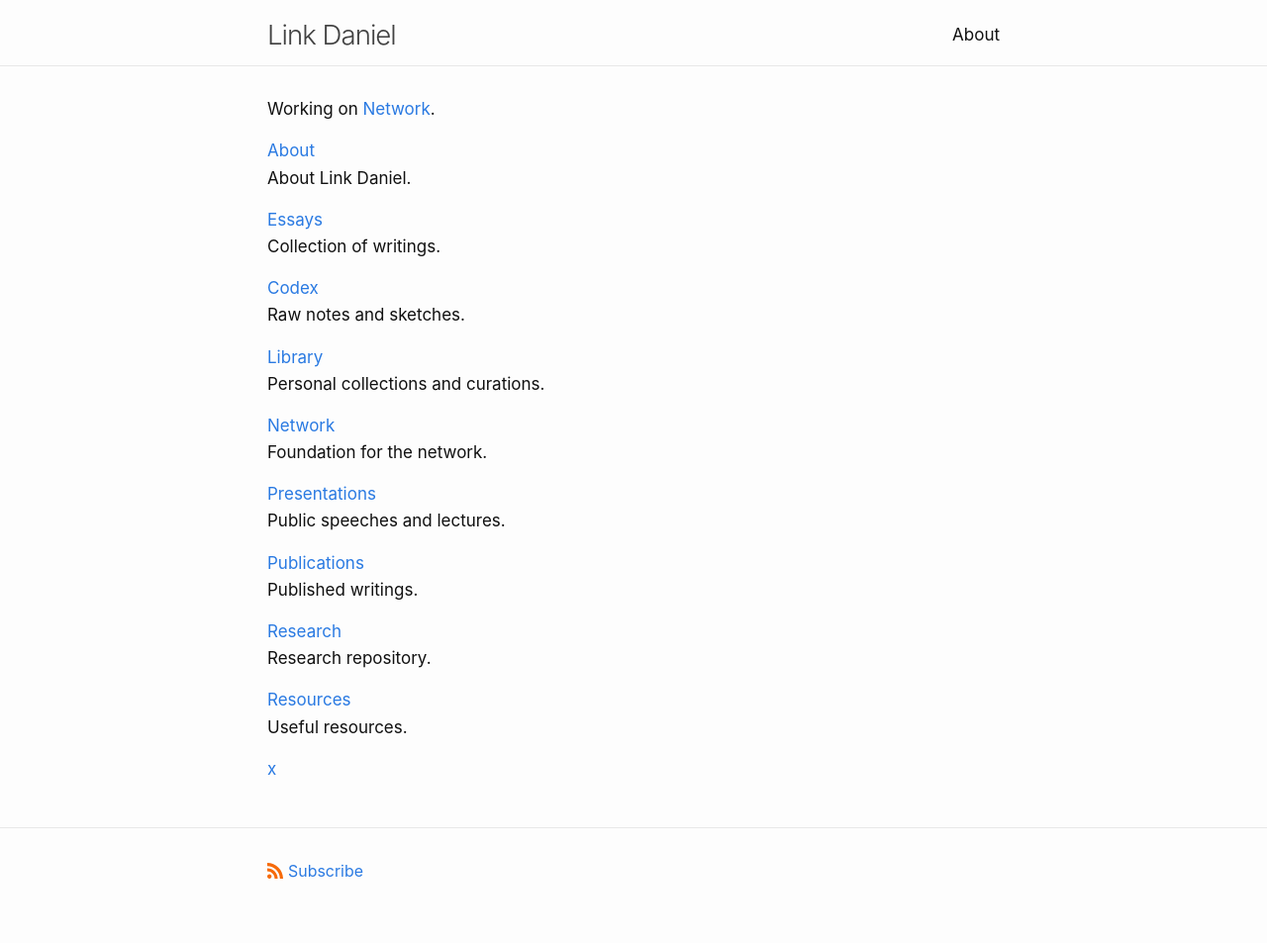
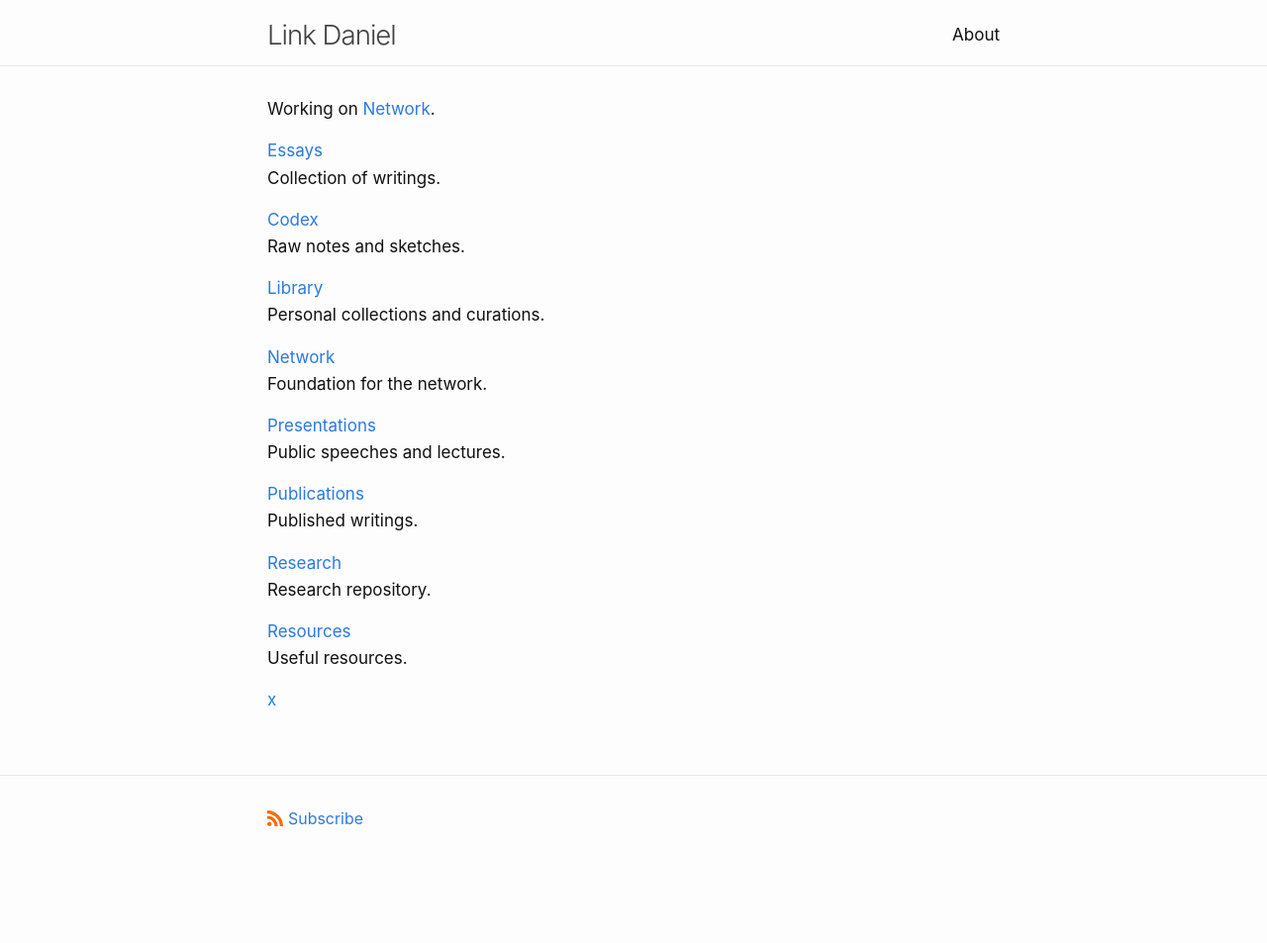
Before and after one commit to link-daniel/link.github.io, a Jekyll site: the page built from index.md, in a window 1280 px wide. Shown: the whole page at 99% size. Built offline with Jekyll 4.4.1, drawn with Linux system fonts in a browser that asks for light colours; after the commit the page ends 900 px from its top, so only the background shows below that.

Commit message:
Update index.md

```diff
--- a/index.md
+++ b/index.md
@@ -9,10 +9,6 @@ layout: home
 ---
 
 Working on [Network](https://netxork.com).
-
-[About](/about)
-<br>
-About Link Daniel.
 
 [Essays](/essays)
 <br>
```
